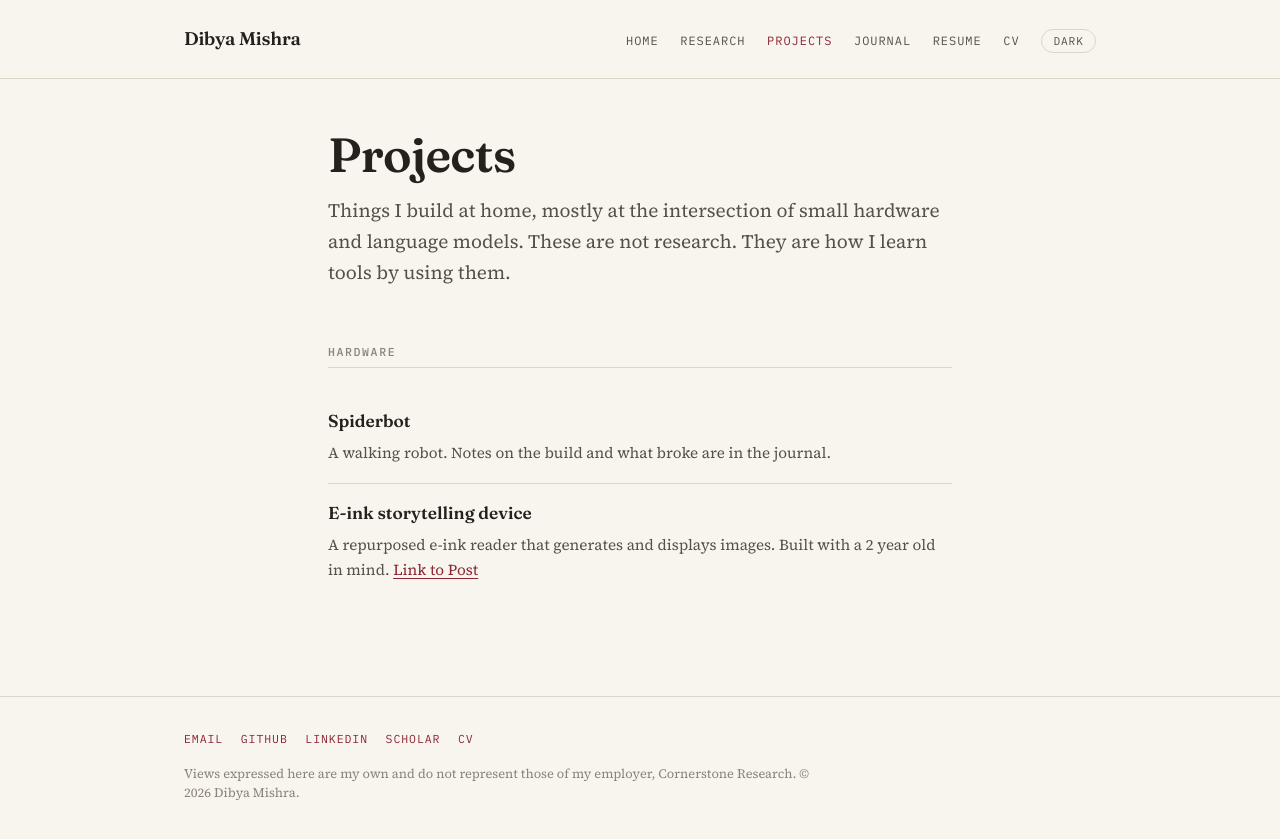
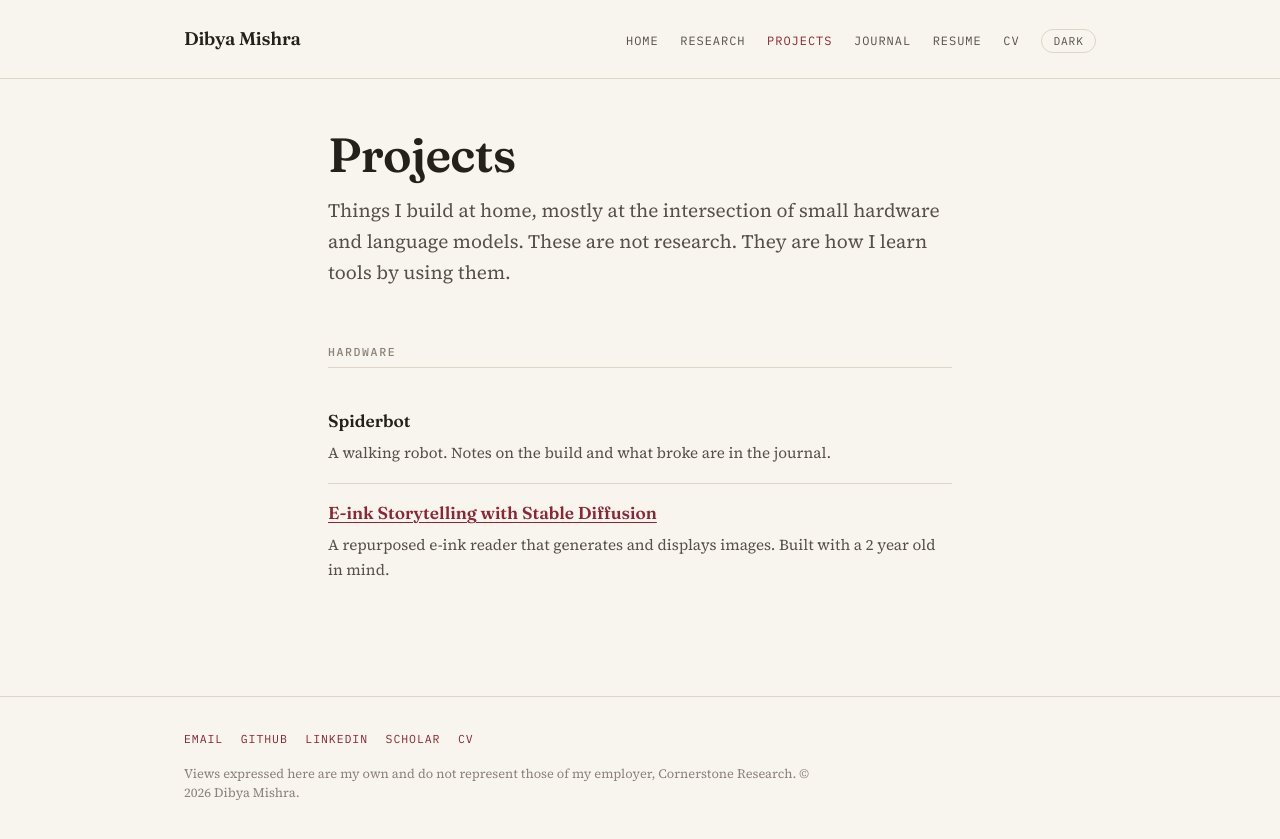
Before and after one commit to mishrad/mishrad.github.io, a Jekyll site: the page built from projects.md, in a window 1280 px wide. Shown: the top 839 px of the page. Built offline with Jekyll 4.4.1, drawn with Linux system fonts in a browser that asks for light colours.

Commit message:
Modify E-ink storytelling device project title
Updated the title of the E-ink storytelling device project to include a hyperlink.

```diff
--- a/projects.md
+++ b/projects.md
@@ -25,11 +25,10 @@ them.
 </div>
 
 <div class="paper">
-  <p class="paper-title">E-ink storytelling device</p>
+  <p class="paper-title"><a href = "https://mishradibya.com/journal/2026/08/04/e_ink-pic-gen/">E-ink Storytelling with Stable Diffusion</a></p>
   <p class="paper-abstract">
     A repurposed e-ink reader that generates and displays images.
     Built with a 2 year old in mind.
-    <a href = "https://mishradibya.com/journal/2026/08/04/e_ink-pic-gen/">Link to Post</a>
   </p>
 
 </div>
```
